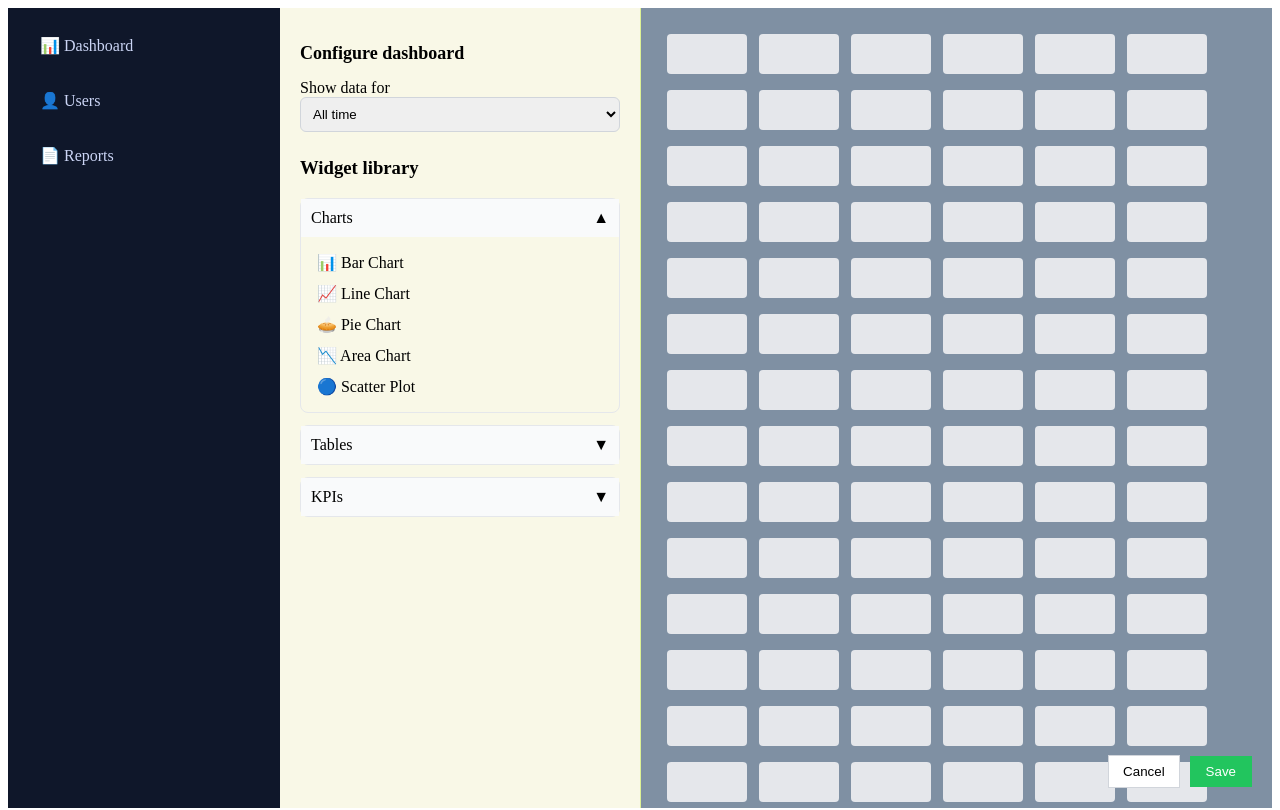
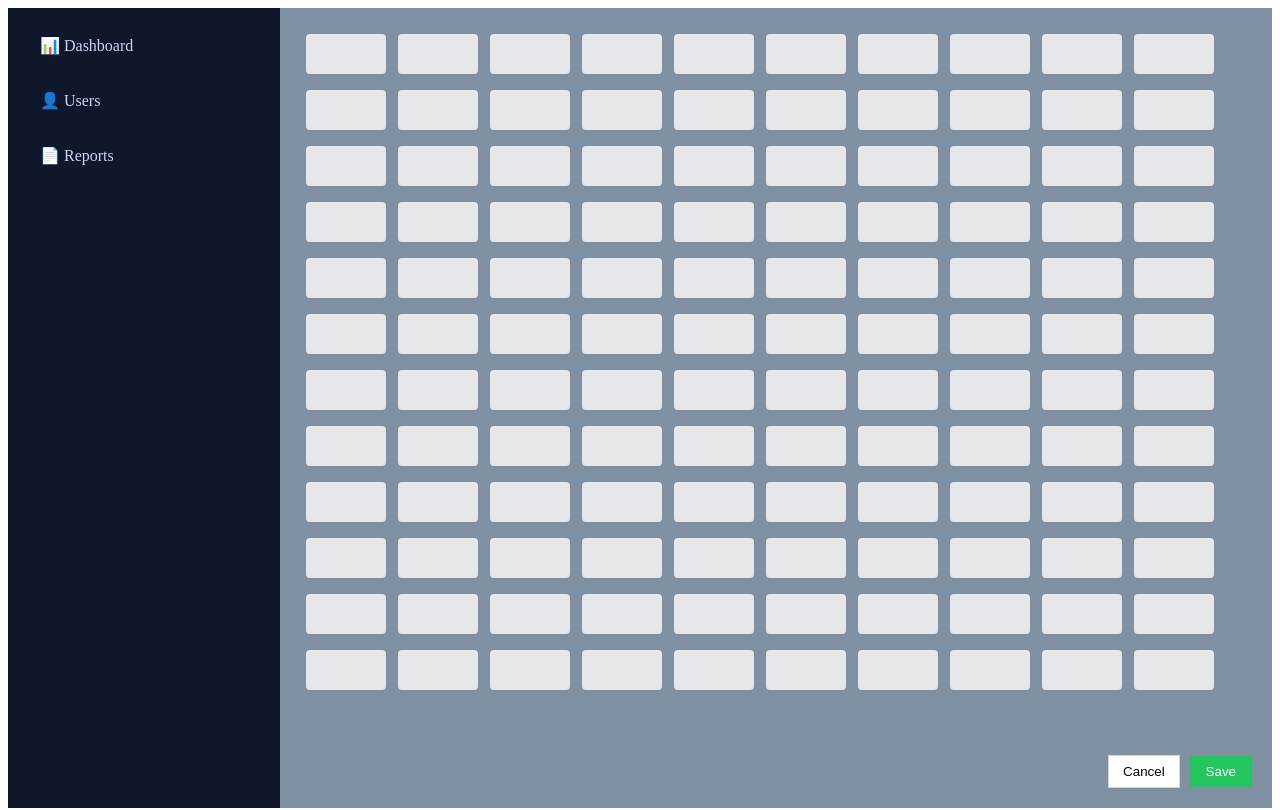
Before and after one commit to mharini2004/dashboard-frontend, a Vue app: page /configure-dashboard in a window 1280 px wide. Shown: the top 810 px of the page. Built offline with nearby package versions, Linux system fonts and the light colour scheme; the HTML template or start-up script is replaced by a standard one.

Commit message:
Update ConfigureDashboard.vue

```diff
--- a/src/views/ConfigureDashboard.vue
+++ b/src/views/ConfigureDashboard.vue
@@ -1,68 +1,7 @@
 <template>
   <div class="configure-page">
     <!-- LEFT SIDEBAR -->
-    <aside class="sidebar">
-      <h2 class="title">Configure dashboard</h2>
 
-
-      <!-- View Data For -->
-      <div class="section">
-        <label>Show data for</label>
-        <select v-model="dateRange">
-          <option>All time</option>
-          <option>Today</option>
-          <option>Last 7 Days</option>
-          <option>Last 30 Days</option>
-          <option>Last 90 Days</option>
-        </select>
-      </div>
-
-      <!-- Widget Library -->
-      <div class="section">
-        <h3>Widget library</h3>
-
-
-        <!-- Charts -->
-        <div class="accordion">
-          <div class="accordion-header" @click="toggle('charts')">
-            Charts
-            <span>{{ open.charts ? '▲' : '▼' }}</span>
-          </div>
-
-          <div v-if="open.charts" class="accordion-body">
-            <div class="item">📊 Bar Chart</div>
-            <div class="item">📈 Line Chart</div>
-            <div class="item">🥧 Pie Chart</div>
-            <div class="item">📉 Area Chart</div>
-            <div class="item">🔵 Scatter Plot</div>
-          </div>
-        </div>
-
-        <!-- Tables -->
-        <div class="accordion">
-          <div class="accordion-header" @click="toggle('tables')">
-            Tables
-            <span>{{ open.tables ? '▲' : '▼' }}</span>
-          </div>
-
-          <div v-if="open.tables" class="accordion-body">
-            <div class="item">📋 Table</div>
-          </div>
-        </div>
-
-        <!-- KPIs -->
-        <div class="accordion">
-          <div class="accordion-header" @click="toggle('kpis')">
-            KPIs
-            <span>{{ open.kpis ? '▲' : '▼' }}</span>
-          </div>
-
-          <div v-if="open.kpis" class="accordion-body">
-            <div class="item">📌 KPI Value</div>
-          </div>
-        </div>
-      </div>
-    </aside>
 
     <!-- RIGHT GRID -->
     <main class="grid">
@@ -73,6 +12,9 @@
         <button class="cancel">Cancel</button>
         <button class="save" @click="goToDashboard">Save</button>
       </div>
+      <div v-if="showToast" class="toast">
+  ✅ Dashboard configuration saved successfully
+</div>
     </main>
   </div>
 </template>
@@ -83,29 +25,24 @@ import { useRouter } from 'vue-router'
 
 const router = useRouter()
 
-const dateRange = ref('All time')
+const showToast = ref(false)
 
-const WIDGETS = {
-  BAR: 'bar',
-  LINE: 'line',
-  PIE: 'pie',
-  TABLE: 'table',
-  KPI: 'kpi'
-}
-
-const open = reactive({
-  charts: true,
-  tables: false,
-  kpis: false
-})
 
 const toggle = (key) => {
   open[key] = !open[key]
 }
 
 const goToDashboard = () => {
-  router.push('/dashboard')
+  // show toast
+  showToast.value = true
+
+  // after 1.5 seconds go to dashboard page
+  setTimeout(() => {
+    showToast.value = false
+    router.push('/dashboard')
+  }, 1500)
 }
+
 </script>
 
 <style scoped>
@@ -115,65 +52,7 @@ const goToDashboard = () => {
   background: #7f90a3ff;
 }
 
-/* Sidebar */
-.sidebar {
-  width: 320px;
-  background: #f9f8e7ff;
-  padding: 20px;
-  border-right: 1px solid #ddf195ff;
-}
 
-.title {
-  font-size: 18px;
-  font-weight: 600;
-}
-
-.subtitle {
-  font-size: 13px;
-  color: #6b7280;
-  margin-bottom: 20px;
-}
-
-.section {
-  margin-bottom: 25px;
-}
-
-select {
-  width: 100%;
-  padding: 8px;
-  border-radius: 6px;
-  border: 1px solid #d1d5db;
-}
-
-/* Accordion */
-.accordion {
-  margin-top: 12px;
-  border: 1px solid #e5e7eb;
-  border-radius: 8px;
-}
-
-.accordion-header {
-  padding: 10px;
-  font-weight: 500;
-  cursor: pointer;
-  display: flex;
-  justify-content: space-between;
-  background: #f9fafb;
-}
-
-.accordion-body {
-  padding: 10px;
-}
-
-.item {
-  padding: 6px;
-  cursor: pointer;
-  border-radius: 4px;
-}
-
-.item:hover {
-  background: #eef2ff;
-}
 
 /* Grid */
 .grid {
@@ -211,4 +90,29 @@ select {
   border: none;
   padding: 8px 16px;
 }
+.toast {
+  position: fixed;
+  top: 20px;
+  right: 20px;
+  background: #22c55e;
+  color: white;
+  padding: 12px 18px;
+  border-radius: 10px;
+  font-weight: 500;
+  box-shadow: 0 10px 25px rgba(0,0,0,0.15);
+  z-index: 9999;
+  animation: slideIn 0.3s ease;
+}
+
+@keyframes slideIn {
+  from {
+    transform: translateY(-10px);
+    opacity: 0;
+  }
+  to {
+    transform: translateY(0);
+    opacity: 1;
+  }
+}
+
 </style>
```
